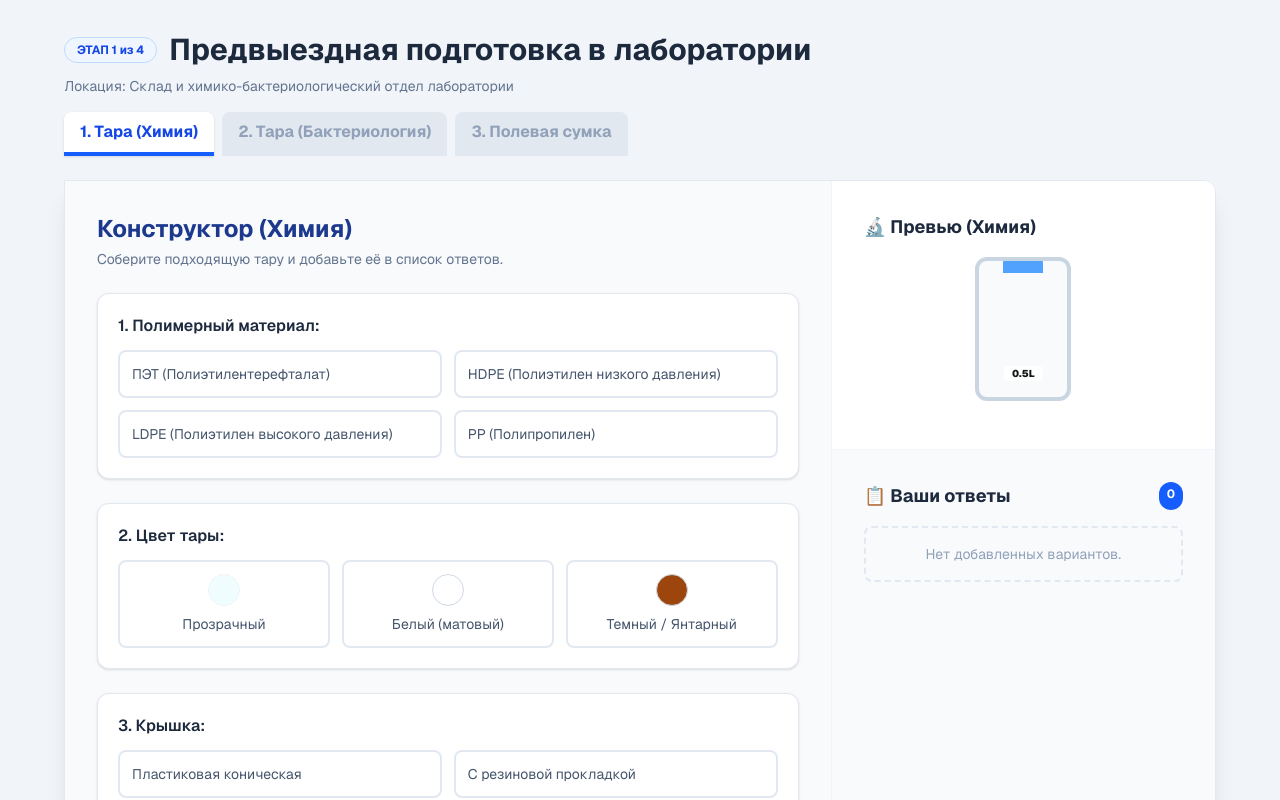
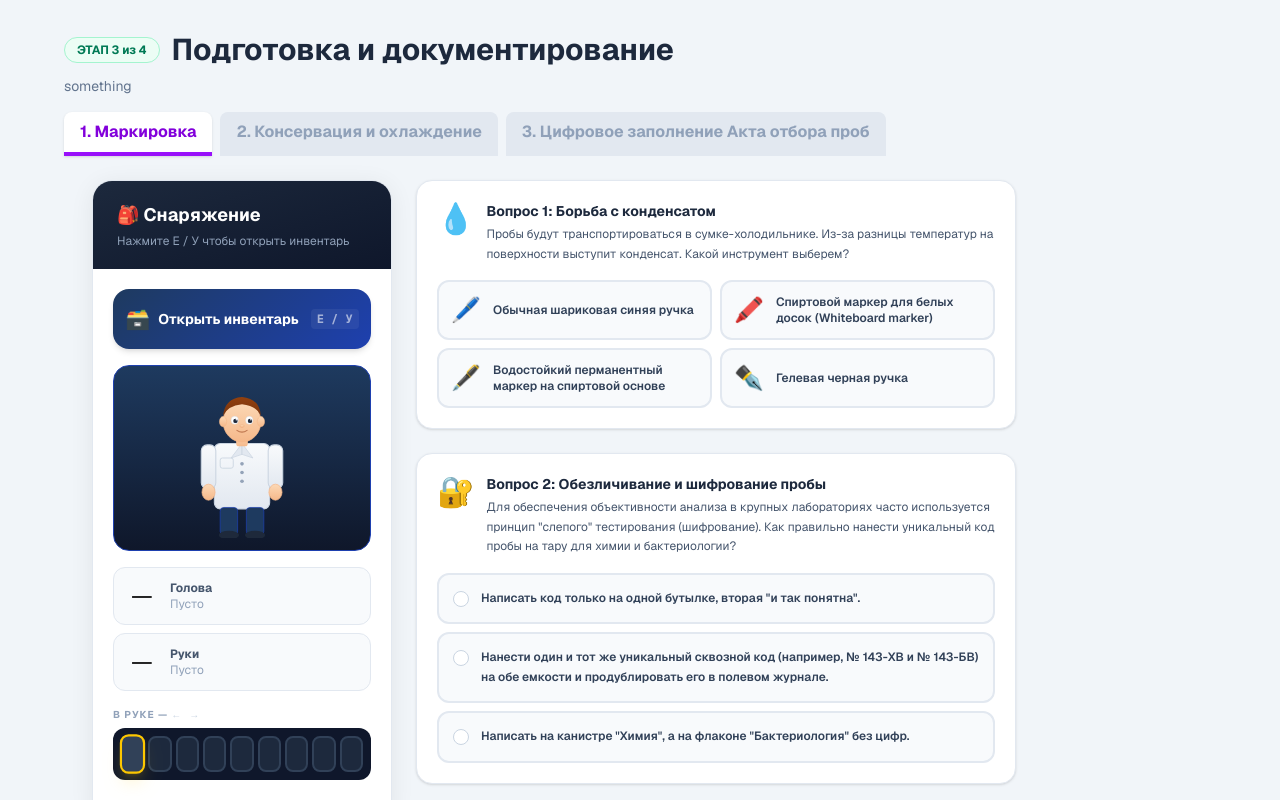
Before and after one commit to Makedonsky303/water-sampling, a Next.js app: page / in a window 1280 px wide. Shown: the top 800 px of the page. Built offline with nearby package versions, Linux system fonts and the light colour scheme.

Commit message:
inventory added to the Stage3

```diff
--- a/app/page.jsx
+++ b/app/page.jsx
@@ -14,9 +14,10 @@ import { InventoryProvider } from '../components/inventory/InventoryContext';
 import Step1_Marking from '../steps/Stage3/step1';
 import Step2_Cooling from '../steps/Stage3/step2';
 import Step3_DigitalAct from '../steps/Stage3/step3';
+import InventorySidebar from '@/components/inventory/InventorySideBar';
 
 export default function Home() {
-const [currentStep, setCurrentStep] = useState(1);
+const [currentStep, setCurrentStep] = useState(7);
 const [showConfirm, setShowConfirm] = useState(false);
 
 const [logs, setLogs] = useState({
@@ -129,9 +130,29 @@ return (
     {currentStep === 6 && <Step3_FaucetSterilize logs={logs} onComplete={handleSterilizeComplete} />}
 
 
-    {currentStep === 7 && <Step1_Marking onComplete={() => {setCurrentStep(8)}}/>}
-    {currentStep === 8 && <Step2_Cooling onComplete={() => {setCurrentStep(9)}}/>}
-    {currentStep === 9 && <Step3_DigitalAct onComplete={() => {setCurrentStep(10)}}/>}
+    {/* {currentStep === 7 && <Step1_Marking onComplete={() => {setCurrentStep(8)}}/>} */}
+    {currentStep >= 7 && currentStep <= 9 && (
+      <div className="flex gap-6 items-start w-full max-w-7xl">
+
+        <InventorySidebar />
+
+        <div className="flex-1">
+          {currentStep === 7 && (
+            <Step1_Marking onComplete={() => setCurrentStep(8)} />
+          )}
+
+          {currentStep === 8 && (
+            <Step2_Cooling onComplete={() => setCurrentStep(9)} />
+          )}
+
+          {currentStep === 9 && (
+            <Step3_DigitalAct onComplete={() => setCurrentStep(10)} />
+          )}
+        </div>
+
+      </div>
+    )}
+
 
     {currentStep === 10 && <Stage4Simulator onComplete={handleStage4Complete} />}
     {currentStep === 11 && <Report logs={logs} onReset={handleReset} />}
--- /dev/null
+++ b/components/inventory/InventorySideBar.jsx
@@ -0,0 +1,115 @@
+// components/inventory/InventorySidebar.jsx
+'use client';
+
+import React from 'react';
+import { useInventoryContext } from './InventoryContext';
+import { getItemDef } from './itemRegistry';
+import { Avatar } from './Avatar';
+import MinecraftInventory from './MinecraftInventory';
+import { renderItemIcon } from './itemRegistry';
+
+export default function InventorySidebar() {
+  const inventory = useInventoryContext();
+
+  const helmetItem = inventory.equippedHelmet
+    ? { id: 'safety_goggles' }
+    : null;
+
+  const glovesItem =
+    inventory.equippedGloves === 'sterile'
+      ? { id: 'sterile_gloves' }
+      : inventory.equippedGloves === 'yellow'
+      ? { id: 'regular_gloves' }
+      : null;
+
+  return (
+    <aside className="w-75 shrink-0 top-3 ml-15">
+            <MinecraftInventory
+              slots={inventory.slots}
+              selectedSlot={inventory.selectedSlot}
+              draggedSlot={inventory.draggedSlot}
+              equippedHelmet={inventory.equippedHelmet}
+              equippedGloves={inventory.equippedGloves}
+              onSlotClick={inventory.handleSlotClick}
+              onDragStart={inventory.handleDragStart}
+              onDrop={inventory.handleDrop}
+              onDragEnd={inventory.handleDragEnd}
+              isOpen={inventory.isOpen}
+              onClose={inventory.closeInventory}
+            />
+            <div className="lg:col-span-3 step-card flex flex-col">
+                      <div className="bg-gradient-to-br from-slate-800 to-slate-900 px-6 py-5 ">
+                        <h2 className="text-white font-bold text-lg">🎒 Снаряжение</h2>
+                        <p className="text-slate-400 text-xs mt-1">Нажмите E / У чтобы открыть инвентарь</p>
+                      </div>
+                      <div className="p-5 flex flex-col gap-4 flex-1">
+                        <button onClick={inventory.openInventory}
+                          className="w-full py-4 rounded-2xl font-bold text-sm flex items-center justify-center gap-2 transition-all hover:scale-[1.02] shadow-md active:scale-95"
+                          style={{ background: 'linear-gradient(135deg,#1e3a5f,#1e40af)', color: 'white' }}>
+                          <span className="text-xl">🗃️</span>
+                          Открыть инвентарь
+                          <span className="ml-1 text-xs opacity-60 font-mono bg-white/10 px-1.5 py-0.5 rounded">E / У</span>
+                        </button>
+
+                        <div className="rounded-2xl overflow-hidden flex flex-col items-center py-3 px-3"
+                          style={{ background: 'linear-gradient(180deg,#1e3a5f 0%,#0f172a 100%)', border: '1px solid #1e40af' }}>
+                          <div className="w-24 h-40">
+                            <Avatar gogglesOn={inventory.equippedHelmet} glovesType={inventory.equippedGloves} />
+                          </div>
+                        </div>
+
+                        <div className="space-y-2">
+                          {[
+                            { label: 'Голова', equipped: inventory.equippedHelmet, id: inventory.equippedHelmet ? 'safety_goggles' : null, okText: 'Очки надеты ✓', warn: false },
+                            {
+                              label: 'Руки', equipped: !!inventory.equippedGloves,
+                              id: inventory.equippedGloves === 'sterile' ? 'sterile_gloves' : inventory.equippedGloves === 'yellow' ? 'regular_gloves' : null,
+                              okText: inventory.equippedGloves === 'sterile' ? 'Стерильные ✓' : 'Хозяйственные ⚠',
+                              warn: inventory.equippedGloves === 'yellow',
+                            },
+                          ].map(row => (
+                            <div key={row.label}
+                              className={`flex items-center gap-3 p-3 rounded-xl border transition-all
+                                ${row.equipped ? (row.warn ? 'bg-amber-50 border-amber-300' : 'bg-emerald-50 border-emerald-300') : 'bg-slate-50 border-slate-200'}`}>
+                              <div className="text-2xl w-8 text-center">
+                                {row.id ? (getItemDef({ id: row.id })?.icon || '?') : '—'}
+                              </div>
+                              <div>
+                                <p className="text-xs font-bold text-slate-600">{row.label}</p>
+                                <p className={`text-xs ${row.equipped ? (row.warn ? 'text-amber-600 font-semibold' : 'text-emerald-600 font-semibold') : 'text-slate-400'}`}>
+                                  {row.equipped ? row.okText : 'Пусто'}
+                                </p>
+                              </div>
+                            </div>
+                          ))}
+                        </div>
+
+                        {/* Hotbar вне модалки — это просто переключатель «активного» предмета
+                            (как горячая клавиша 1-9 в Minecraft), переключение ←/→ или клик.
+                            Сам drag-and-drop и click-to-move для перемещения предметов
+                            между слотами работают внутри открытого инвентаря (модалка ниже). */}
+                        <div>
+                          <p className="text-[10px] text-slate-400 font-bold uppercase tracking-widest mb-1.5">
+                            В руке — <span className="text-slate-300 font-mono">← →</span>
+                          </p>
+                          <div className="grid grid-cols-9 gap-1 p-2 rounded-xl bg-slate-900">
+                            {inventory.slots.slice(0, 9).map((item, i) => (
+                              <div key={i}
+                                className={`h-9 rounded-lg border-2 flex items-center justify-center text-base transition-all cursor-pointer
+                                  ${i === inventory.hotbarActive
+                                    ? 'border-yellow-400 bg-slate-700 scale-110 shadow-lg shadow-yellow-400/20'
+                                    : 'border-slate-700 bg-slate-800'}`}
+                                onClick={() => inv.setHotbarActive(i)}>
+                                {renderItemIcon(item, 18)}
+                              </div>
+                            ))}
+                          </div>
+                          <div className="mt-1.5 text-center text-xs text-slate-400 min-h-[1rem]">
+                            {inventory.activeItemDef?.label || ''}
+                          </div>
+                        </div>
+                      </div>
+                    </div>
+            </aside>
+  );
+}
--- a/components/inventory/MinecraftInventory.jsx
+++ b/components/inventory/MinecraftInventory.jsx
@@ -49,7 +49,7 @@ export default function MinecraftInventory({
 
   return (
     <div
-      className="fixed inset-0 z-50 flex items-center justify-center p-4"
+      className="fixed inset-0 z-50 flex items-center justify-center p-4 absolute"
       style={{ background: 'rgba(0,0,0,0.8)', backdropFilter: 'blur(6px)' }}
       onClick={(e) => { if (e.target === e.currentTarget) onClose?.(); }}
     >
--- a/steps/Stage3/step1.jsx
+++ b/steps/Stage3/step1.jsx
@@ -8,10 +8,13 @@
   import MarkerChoiceInteractive from './components/markerchoiceInteractive';
   import FoilPlacementInteractive from './components/foilplacementInteractive';
   import EncryptionInteractive from './components/EncryptionInteractive';
-
-
+  import { useInventoryContext } from '../../components/inventory/InventoryContext';
+  import { renderItemIcon } from '@/components/inventory/itemRegistry';
+  import MinecraftInventory  from '@/components/inventory/MinecraftInventory';
+  import { Avatar } from '@/components/inventory/Avatar';
 
   export default function Step1_Marking({ onComplete }) {
+    const inventory = useInventoryContext();
     // Состояния ответов на тесты
     const [markerId, setMarkerId] = useState(null);
     // const [labelsPlacement, setLabelsPlacement] = useState({});
@@ -74,8 +77,13 @@
     };
 
     return (
-      <div className="w-full max-w-4xl space-y-6">
+      <div className="w-full max-w-7xl mx-auto">
+        <style>{`
+        .step-card{background:white;border-radius:20px;border:1.5px solid #e2e8f0;box-shadow:0 4px 24px rgba(0,0,0,0.07);overflow:hidden}
+      `}</style>
+         <div className="flex gap-6 items-start">
         {/* Теоретический блок вопросов */}
+        <main className=" space-y-6 w-[600px]">
         <MarkerChoiceInteractive selectedId={markerId} onChange={setMarkerId} />
         <EncryptionInteractive selectedId={encryptionId} onChange={setEncryptionId} />
         <FoilPlacementInteractive selectedId={foilPlacementId} onChange={setFoilPlacementId} />
@@ -150,6 +158,9 @@
             </div>
           </div>
         )}
+        </main>
+        </div>
       </div>
+
     );
   }
```
